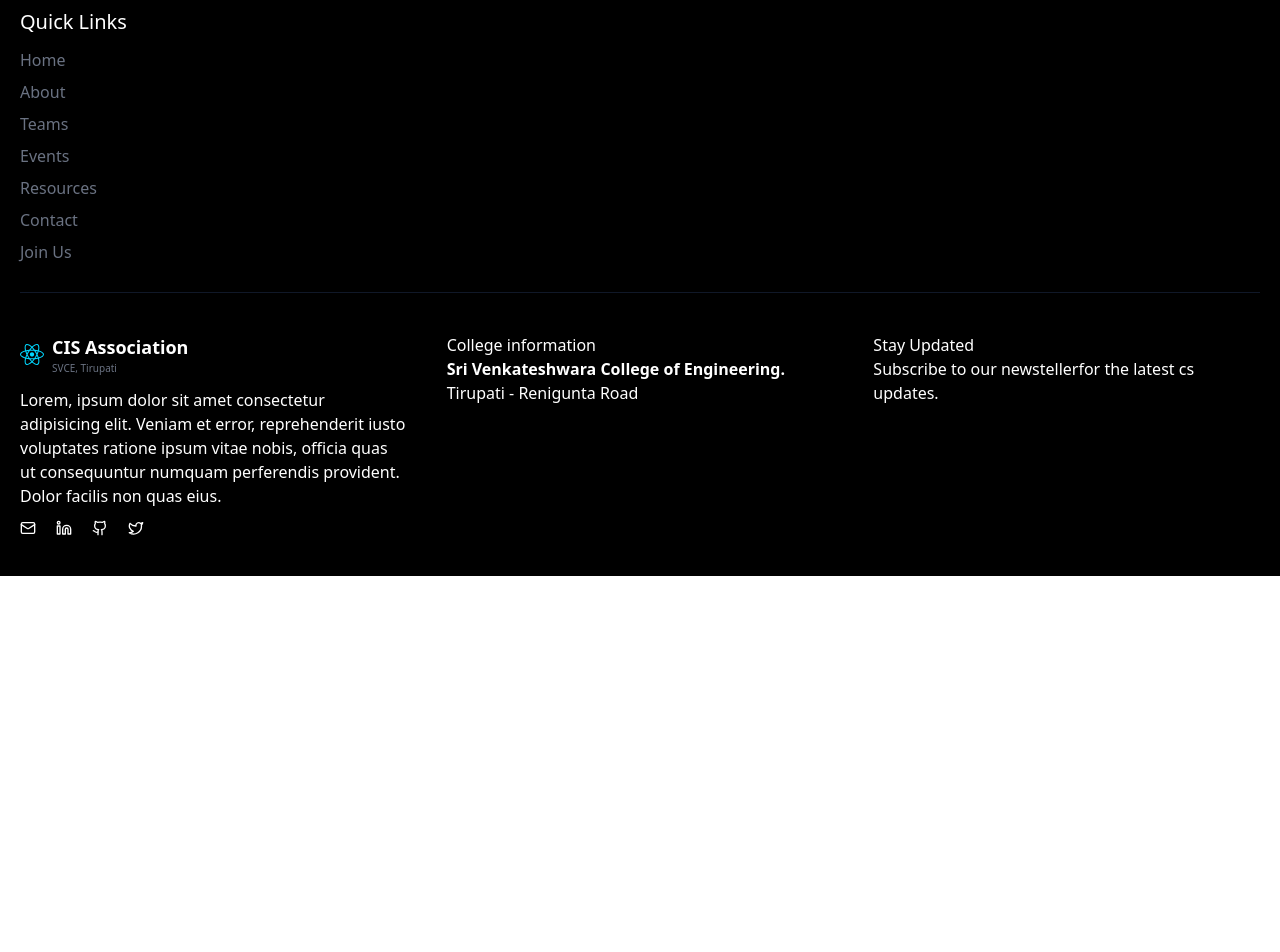
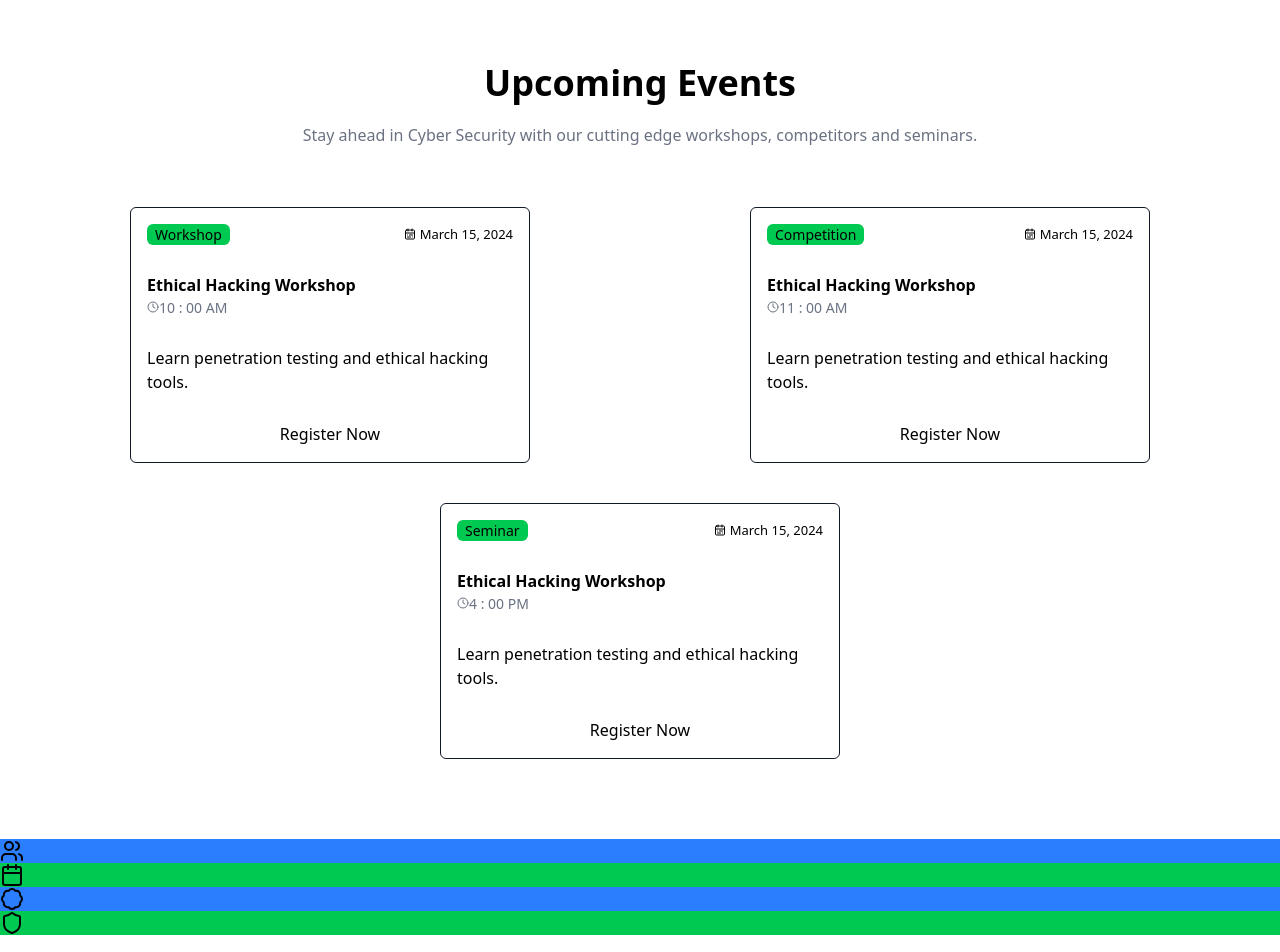
Before and after one commit to Akhileswar6/CIS-Project, a React (Vite) app: page / in a window 1280 px wide. Shown: the part 640-1592 px from the top of the page. Before the commit the page ends 1216 px from the top, so only its background shows below. Built offline with nearby package versions, Linux system fonts and the light colour scheme.

Commit message:
added full footer and int the home two more sections sections have been added

```diff
--- a/src/App.jsx
+++ b/src/App.jsx
@@ -13,6 +13,7 @@ import NotFound from './Pages/NotFound'
 import Navbar from './Components/Navbar'
 import Footer from './Components/Footer'
 import Animation from './Components/Animation'
+import ScrollToTop from './Components/ScrollToTop'
 import './App.css'
 
 
@@ -25,7 +26,7 @@ function App() {
   return (
     <div className={`${isDark ? 'bg-black' : 'bg-white'} min-h-screen flex flex-col justify-between gap-5`}>
 
-        {/* <ScrollToTop /> */}
+        <ScrollToTop />
         <section className=''><Navbar isDark={isDark} setIsDark={setIsDark} /></section>
         {/* <Animation /> */}
         <div className='mt-50'>
--- /dev/null
+++ b/src/Components/CountDetails.jsx
@@ -0,0 +1,15 @@
+import { AssociationDetailsCounts } from "../data"
+
+
+
+const CountDetails = () => {
+    return(
+        <div>
+            {AssociationDetailsCounts.map((count)=>(
+                <p className="odd:bg-blue-500 even:bg-green-500">{count.img}</p>
+            ))}
+        </div>
+    )
+}
+
+export default CountDetails;
--- a/src/Components/Footer.jsx
+++ b/src/Components/Footer.jsx
@@ -2,6 +2,7 @@ import { NavLinks } from "../data";
 import { Link } from "react-router-dom";
 import logo from '../assets/react.svg'
 import { SocialLinks } from "../data";
+import { Copyright } from 'lucide-react'
 
 
 
@@ -43,6 +44,16 @@ const Footer = ({isDark}) => {
           <p>Subscribe to our newstellerfor the latest cs updates.</p>
         </div>
       </div>
+      <div className="flex justify-between items-center">
+        <p className="flex">
+          <Copyright /> 2024 CIS Association, Sri Venkateshwara College of Engineering. All rights reserved.
+          <br />
+          Developed by Teja and Akhileshwar, CIS Association Technical Team.
+        </p>
+        <p>
+          Privacy Policy
+        </p>
+      </div>
     </div>
   )
 }
--- /dev/null
+++ b/src/Components/ScrollToTop.jsx
@@ -0,0 +1,15 @@
+import { useEffect } from "react"
+import { useLocation } from "react-router-dom"
+
+
+
+const ScrollToTop = () => {
+    const { pathname } = useLocation();
+    useEffect(()=>{
+        window.scrollTo(0,0);
+    }, [pathname]);
+
+    return null;
+}
+
+export default ScrollToTop;
--- /dev/null
+++ b/src/Components/UpcomingEvents.jsx
@@ -0,0 +1,31 @@
+import { CalendarRange, Clock } from "lucide-react";
+import { UpcomingEventsData } from "../data";
+
+
+
+const UpcomingEvents = () => {
+    return(
+        <div className="px-10 pt-36 flex flex-col w-full gap-y-5">
+            <h2 className="text-4xl font-bold text-center">Upcoming Events</h2>
+            <p className="text-center text-gray-500">Stay ahead in Cyber Security with our cutting edge workshops, competitors and seminars.</p>
+            <div className="flex gap-10 py-10 justify-around items-center w-full flex-wrap">
+                {UpcomingEventsData.map((ent) => (
+                    <div className="border-1 p-4 border-gray-900 rounded-md flex flex-col gap-y-7 basis-1/3">
+                        <p className="flex text-[14px] justify-between">
+                            <p className="bg-green-500 px-2 rounded-md">{ent.label}</p>
+                            <p className="text-[13px] flex items-center gap-1"><CalendarRange size={12} />{ent.date}</p>
+                        </p>
+                        <p>
+                            <b>{ent.name}</b>
+                            <p className="text-[14px] flex items-center text-gray-500"><Clock size={12} />{ent.time}</p>
+                        </p>
+                        <p className="">{ent.description}</p>
+                        <button className="cursor-pointer hover:text-green-500 font-medium">Register Now</button>
+                    </div>
+                ))}
+            </div>
+        </div>
+    )
+}
+
+export default UpcomingEvents;
--- a/src/Pages/Home.jsx
+++ b/src/Pages/Home.jsx
@@ -1,11 +1,15 @@
 import Hero from "../Components/Hero";
+import UpcomingEvents from "../Components/UpcomingEvents";
+import CountDetails from "../Components/CountDetails";
 
 
 
 const Home = ({isDark}) => {
     return(
-        <div className={`${isDark ? 'bg-black text-white' : 'bg-white text-black'}`}>
+        <div className={`${isDark ? 'bg-black text-white' : 'bg-white text-black'} flex flex-col gap-10`}>
             <Hero />
+            <UpcomingEvents />
+            <CountDetails />
         </div>
     );
 };
--- a/src/data.jsx
+++ b/src/data.jsx
@@ -1,4 +1,5 @@
-import { Github, Linkedin, Mail, Twitter } from "lucide-react"
+import { Badge, Calendar, Github, Linkedin, Mail, Shield, Twitter, Users } from "lucide-react"
+import { GiAchievement } from "react-icons/gi"
 
 export const NavLinks = [
     {name : 'Home' , link : '/'},
@@ -25,3 +26,50 @@ export const SocialLinks = [
     {name : 'GitHub', link : 'tejayerriboyina@gmail.com', img : <Github size={16} />},
     {name : 'Twitter', link : 'tejayerriboyina@gmail.com', img : <Twitter size={16} />},
 ]
+
+export const UpcomingEventsData = [
+    {
+        label : 'Workshop',
+        date : 'March 15, 2024',
+        name : 'Ethical Hacking Workshop',
+        time : '10 : 00 AM',
+        description : 'Learn penetration testing and ethical hacking tools.'
+    },
+    {
+        label : 'Competition',
+        date : 'March 15, 2024',
+        name : 'Ethical Hacking Workshop',
+        time : '11 : 00 AM',
+        description : 'Learn penetration testing and ethical hacking tools.'
+    },
+    {
+        label : 'Seminar',
+        date : 'March 15, 2024',
+        name : 'Ethical Hacking Workshop',
+        time : '4 : 00 PM',
+        description : 'Learn penetration testing and ethical hacking tools.'
+    },
+]
+
+export const AssociationDetailsCounts = [
+    {
+        img : <Users />,
+        name : 'Members',
+        count : '500+',
+    },
+    {
+        img : <Calendar />,
+        name : 'Members',
+        count : '500+',
+    },
+    {
+        img : <Badge />,
+        name : 'Members',
+        count : '500+',
+    },
+    {
+        img : <Shield />,
+        name : 'Members',
+        count : '500+',
+    },
+]
```
